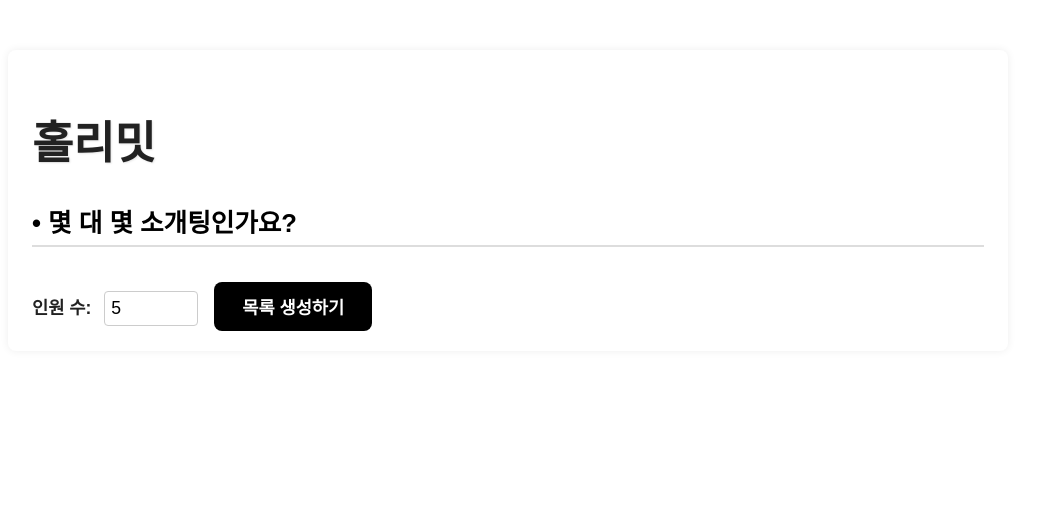
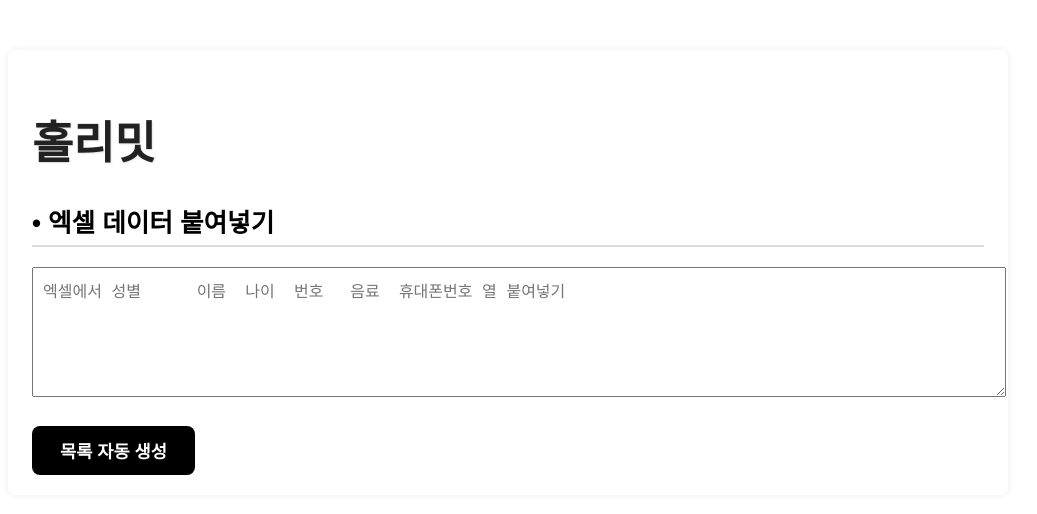
Before and after one commit to KoHoYun/holymeet, a Vue app: page / in a window 1280 px wide. Shown: the top 514 px of the page, without its empty margins (132-1169 px from the left). Built offline with nearby package versions, Linux system fonts and the light colour scheme.

Commit message:
엑셀 붙여넣기

```diff
--- a/src/App.vue
+++ b/src/App.vue
@@ -5,7 +5,7 @@
     <section class="panel">
 
       <h1>홀리밋</h1>
-      <h2 class="panel-title">• 몇 대 몇 소개팅인가요?</h2>
+      <!-- <h2 class="panel-title">• 몇 대 몇 소개팅인가요?</h2>
       <form @submit.prevent="generateList" class="count-form">
         <label>
           인원 수:
@@ -16,7 +16,19 @@
       <p v-if="isGenerated" class="refresh-warning">
         소개팅 인원 수는 목록 생성 후 변경할 수 없습니다.<br />
         새로 입력하려면 페이지를 새로고침하세요.
-      </p>
+      </p> -->
+
+      <h2 class="panel-title">• 엑셀 데이터 붙여넣기</h2>
+      <textarea
+        v-model="excelInput"
+        placeholder="엑셀에서 성별	이름  나이  번호	음료  휴대폰번호 열 붙여넣기"
+        rows="6"
+        style="width:100%;padding:10px;font-size:1rem;"
+      ></textarea>
+      <div style="margin-top:10px;">
+        <button @click="importFromExcel">목록 자동 생성</button>
+      </div>
+
     </section>
 
     <!-- 2. 남여 정보 입력하기 패널 -->
@@ -311,7 +323,8 @@ export default {
       females: [],
       isGenerated: false,
       showMutual: false,
-      mutualPairs: []
+      mutualPairs: [],
+      excelInput: '',
     }
   },
   created() {
@@ -404,6 +417,41 @@ export default {
       }
       return '알수없음'
     },
+    importFromExcel() {
+      if (!this.excelInput.trim()) {
+        alert('엑셀 데이터를 붙여넣어주세요.');
+        return;
+      }
+
+      const lines = this.excelInput.trim().split('\n');
+      const males = [];
+      const females = [];
+
+      lines.forEach((line) => {
+        const parts = line.split('\t');
+        if (parts.length < 6) return; // 성별, 이름, 나이, 번호, 음료, 휴대폰번호
+
+        const gender = parts[0].trim();
+        const name = parts[1].trim();
+        // const age = parts[2].trim();
+        const number = parseInt(parts[3].trim(), 10); // 숫자로 변환
+        // const drink = parts[4].trim();
+        const phone = parts[5].trim();
+
+        const obj = { gender, name, number, phone, selected: [], chosenBy: [], moreMatching: true };
+
+        if (gender === '남') males.push(obj);
+        else if (gender === '여') females.push(obj);
+      });
+
+      // 번호 순으로 정렬
+      this.males = males.sort((a, b) => a.number - b.number);
+      this.females = females.sort((a, b) => a.number - b.number);
+
+      alert(`남자 ${males.length}명, 여자 ${females.length}명 불러왔습니다!`);
+      this.isGenerated = true;
+    },
+
   }
 }
 </script>
```
